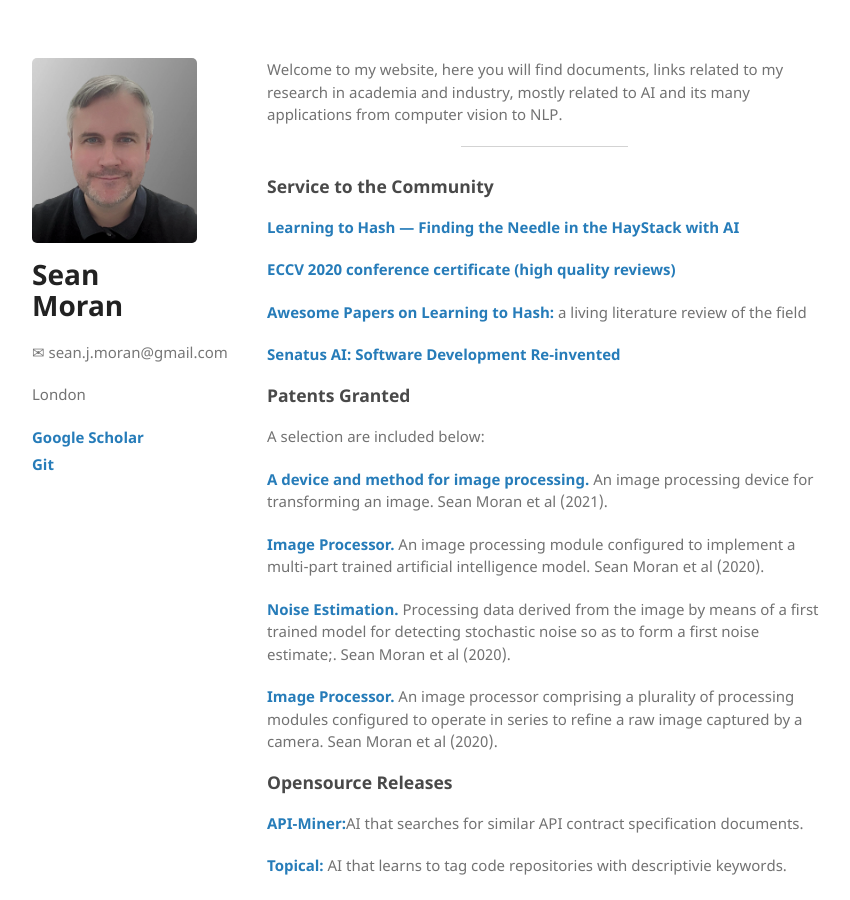
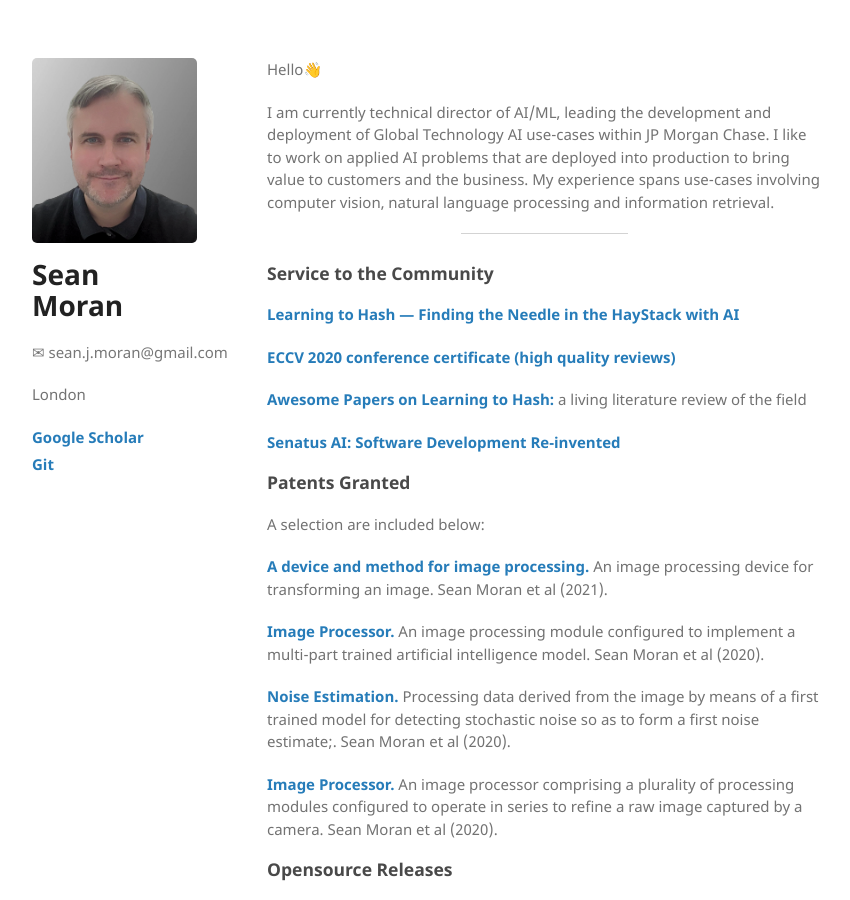
Before and after one commit to sjmoran/sjmoran.github.io, a Jekyll site: the page built from index.html, in a window 1280 px wide and 900 px high. Shown: the whole window, without its empty margins (26-876 px from the left). Built offline with Jekyll 4.4.1, drawn with Linux system fonts in a browser that asks for light colours.

Commit message:
Update index.html

```diff
--- a/index.html
+++ b/index.html
@@ -3,7 +3,10 @@ layout: default
 ---
 
 <p>
-Welcome to my website, here you will find documents, links related to my research in academia and industry, mostly related to AI and its many applications from computer vision to NLP.</p>
+Hello👋
+</p>
+<p>I am currently technical director of AI/ML, leading the development and deployment of Global Technology AI use-cases within JP Morgan Chase. I like to work on applied AI problems that are deployed into production to bring value to customers and the business. My experience spans use-cases involving computer vision, natural language processing and information retrieval.
+</p>
 <hr />
 
 <h3 id="published-and-presented-work">Service to the Community</h3>
```
